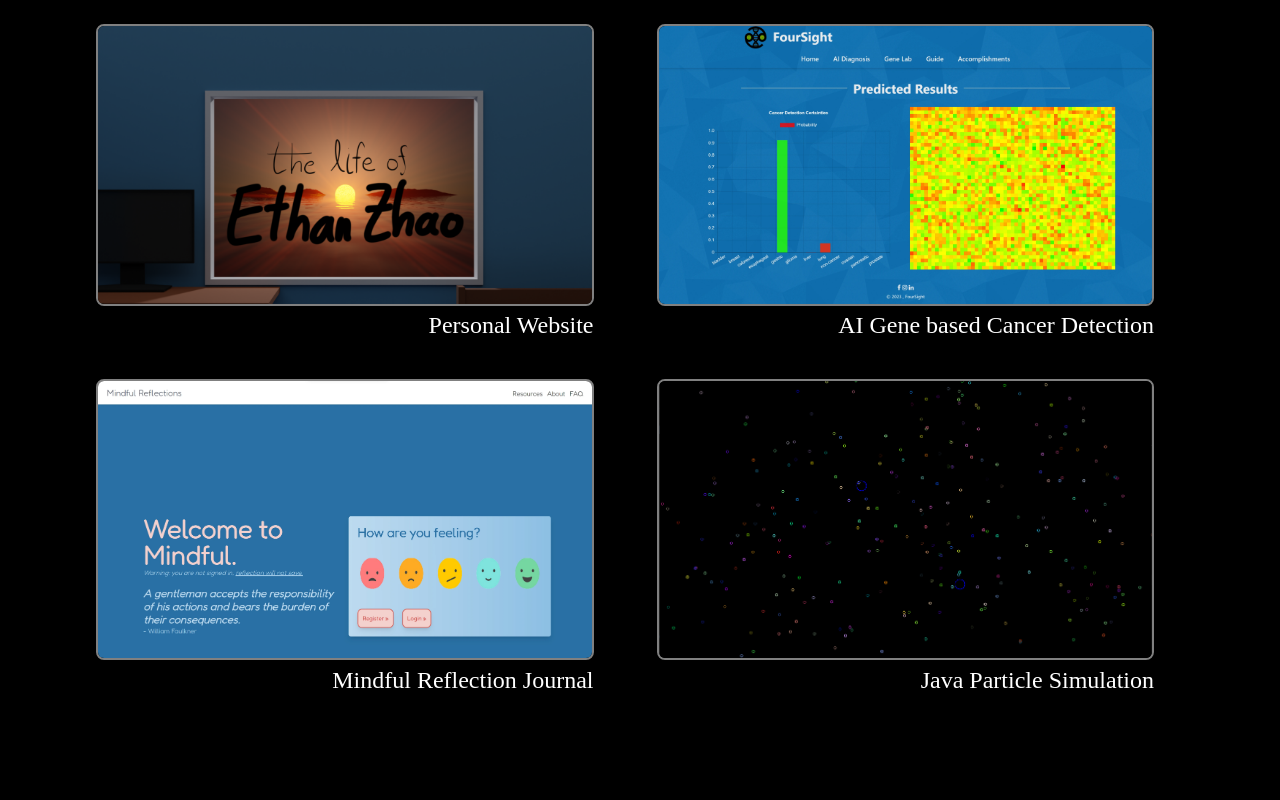
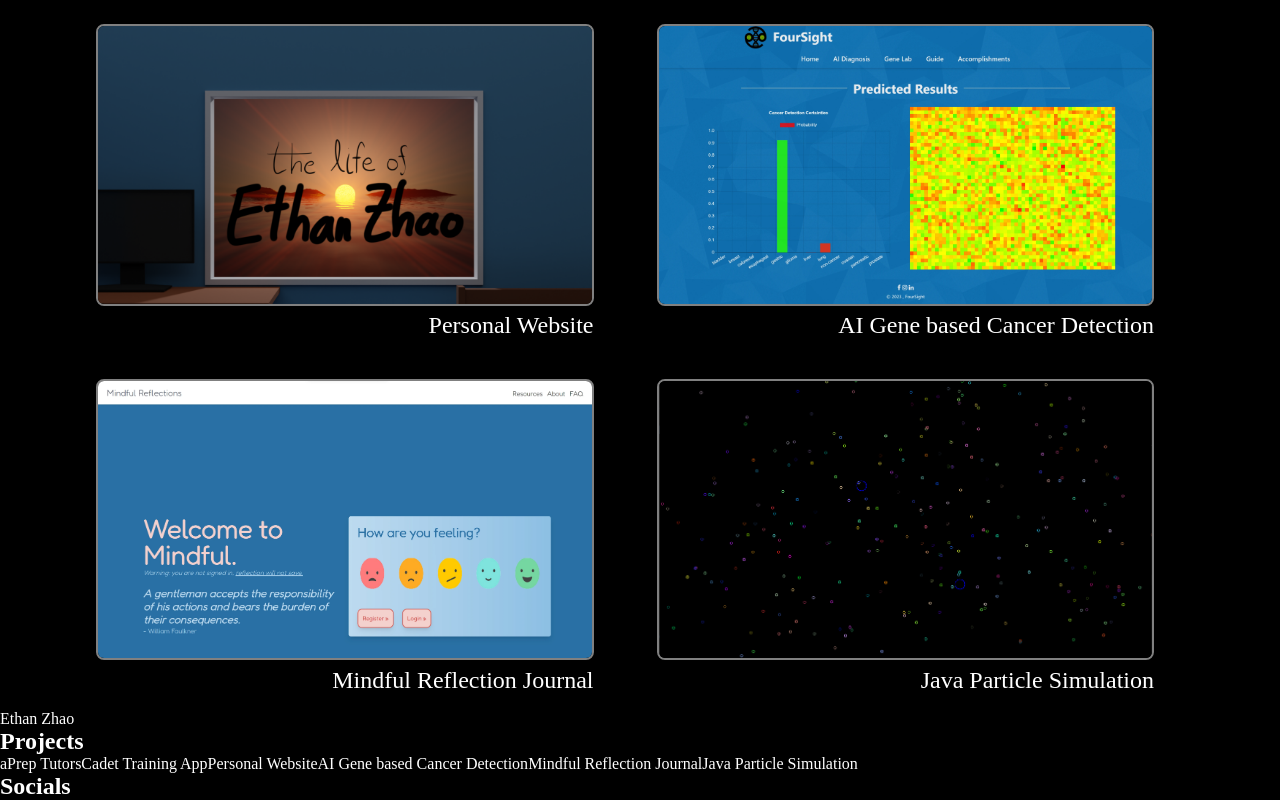
Before and after one commit to redmac135/personal-website, a SvelteKit app: page / in a window 1280 px wide. Shown: the part 2874-3674 px from the top of the page. Before the commit the page ends 3584 px from the top, so only its background shows below. Built offline with nearby package versions, Linux system fonts and the light colour scheme; a web font is replaced by a local one.

Commit message:
add footer framework

```diff
--- /dev/null
+++ b/src/lib/components/Footer.svelte
@@ -0,0 +1,21 @@
+<script lang="ts">
+	import { PROJECTS_LIST as projects } from '../../info';
+</script>
+
+<footer>
+	<div class="title">
+		<!-- TODO: add dyanmically changing logo -->
+		<div class="logo" />
+		<div class="text">Ethan Zhao</div>
+	</div>
+	<ul class="section">
+		<h2>Projects</h2>
+		{#each projects as project}
+			<a href={project.url}>{project.title}</a>
+		{/each}
+	</ul>
+	<ul class="section">
+		<h2>Socials</h2>
+		<!-- TODO: add socials here -->
+	</ul>
+</footer>
--- a/src/routes/+layout.svelte
+++ b/src/routes/+layout.svelte
@@ -1,5 +1,7 @@
 <script lang="ts">
 	import '../global.css';
+	import Footer from '$lib/components/Footer.svelte';
 </script>
 
 <slot />
+<Footer />
```
